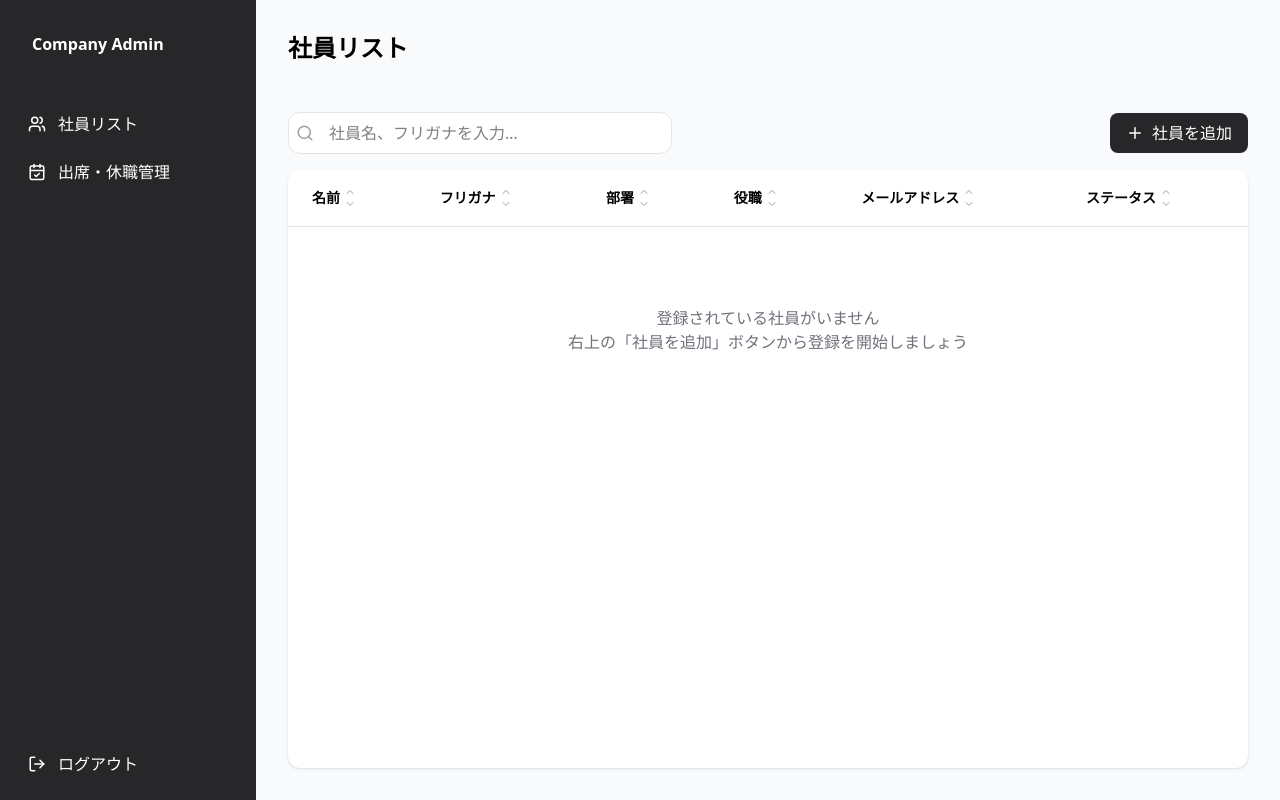
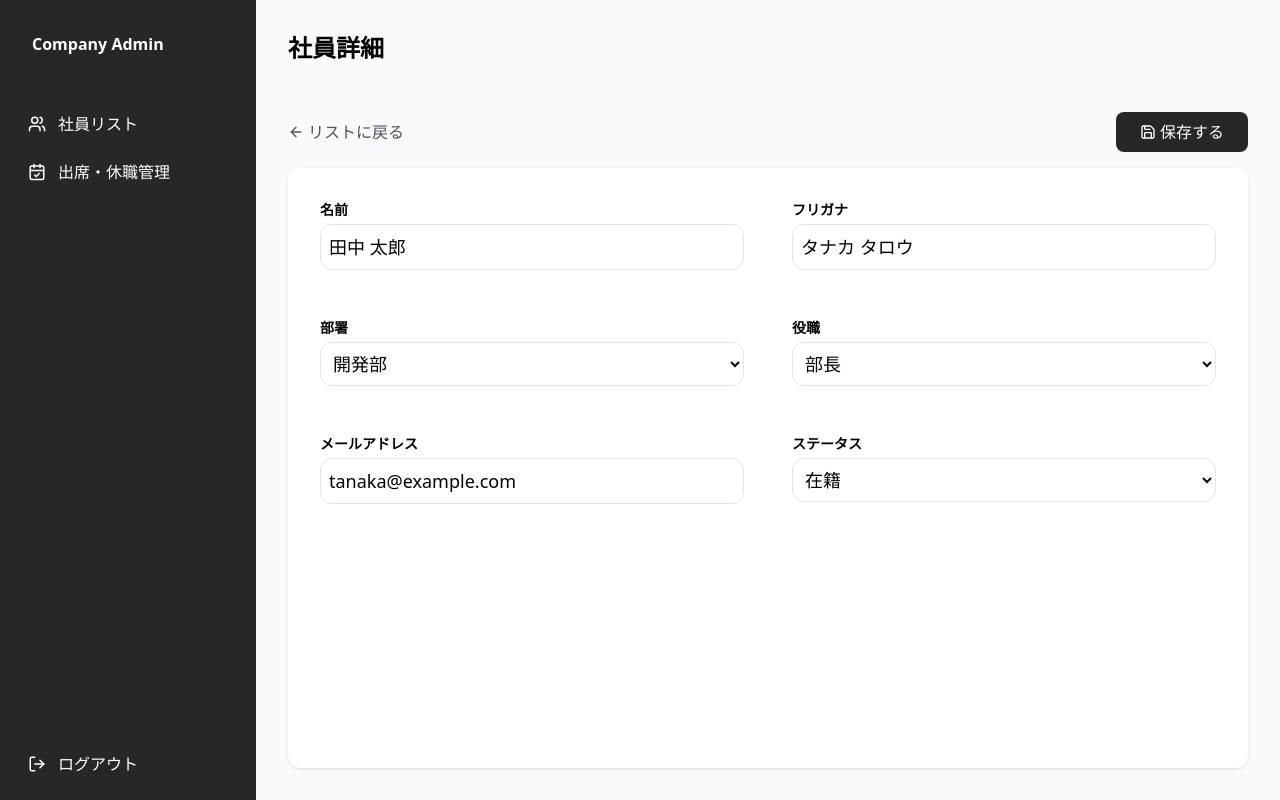
Before and after one commit to dojang102/company-admin-app, a React (Vite) app: page /employees/1 in a window 1280 px wide. Built offline with nearby package versions, Linux system fonts and the light colour scheme.

Commit message:
社員詳細レイアウト

```diff
--- a/package.json
+++ b/package.json
@@ -16,6 +16,7 @@
     "react": "^19.2.0",
     "react-dom": "^19.2.0",
     "react-form-hook": "^0.0.1",
+    "react-router-dom": "^7.13.0",
     "tailwind-merge": "^3.4.0",
     "zod": "^4.3.6"
   },
--- a/src/App.tsx
+++ b/src/App.tsx
@@ -1,12 +1,20 @@
 // src/App.tsx
+import { BrowserRouter, Navigate, Routes, Route } from 'react-router-dom';
 import Layout from './components/Layout';
 import EmployeeListPage from './pages/EmployeeListPage';
+import EmployeeDetailPage from './pages/EmployeeDetailPage';
 
 function App() {
   return (
-    <Layout>
-      <EmployeeListPage />
-    </Layout>
+    <BrowserRouter>
+      <Layout>
+        <Routes>
+          <Route path='/' element={<Navigate to='/employees' replace />} />
+          <Route path='/employees' element={<EmployeeListPage />} />
+          <Route path='/employees/:id' element={<EmployeeDetailPage />} />
+        </Routes>
+      </Layout>
+    </BrowserRouter>
   );
 }
 
--- /dev/null
+++ b/src/pages/EmployeeDetailPage.tsx
@@ -0,0 +1,128 @@
+import { useNavigate, useParams } from 'react-router-dom';
+import PageLayout from '../components/PageLayout';
+import { employees, DEPARTMENTS, POSITIONS } from './EmployeeListPage';
+import type { Employee } from './EmployeeListPage';
+import { ArrowLeft, Save } from 'lucide-react';
+import { useEffect, useState } from 'react';
+
+const EmployeeDetailPage = () => {
+    const { id } = useParams<{ id: string }>();
+    const navigate = useNavigate();
+    const [employee, setEmployee] = useState<Employee | null>(null);
+
+    useEffect(() => {
+        const saved = localStorage.getItem('employee-data');
+        const data: Employee[] = saved ? JSON.parse(saved) : employees;
+
+        const target = data.find(emp => emp.id === id);
+        if (target) {
+            setEmployee(target);
+        } else {
+            navigate('/employees');
+        }
+    }, [id, navigate]);
+
+    if (!employee) return null;
+
+    return (
+        <PageLayout
+            title='社員詳細'
+        >
+            <div className='flex justify-between items-center py-4'>
+                <button
+                    onClick={() => navigate('/employees')}
+                    className='flex items-center text-zinc-600'
+                >
+                    <ArrowLeft size={16} className='mr-1' />
+                    <span>リストに戻る</span>
+                </button>
+                <button className='flex px-6 py-2 items-center bg-zinc-800 rounded-lg text-white'>
+                    <Save size={16} className='mr-1' />
+                    <span>保存する</span>
+                </button>
+            </div>
+            <div className='flex-1 relative overflow-x-auto overflow-y-auto bg-white rounded-xl border-zinc-200 shadow-sm p-8'>
+                <div className='space-y-12'>
+                    <div className='flex gap-12'>
+                        <div className='flex-1 space-y-2'>
+                            <div>
+                                <label className='block text-sm font-semibold mb-1'>名前</label>
+                                <input
+                                    type='text'
+                                    value={employee.name}
+                                    onChange={(e) => setEmployee({ ...employee, name: e.target.value})}
+                                    className='w-full border border-zinc-200 rounded-xl p-2 focus:outline-none focus:border-zinc-800 text-lg'
+                                />
+                            </div>
+                        </div>
+                        <div className='flex-1 space-y-2'>
+                            <div>
+                                <label className='block text-sm font-semibold mb-1'>フリガナ</label>
+                                <input
+                                    type='text'
+                                    value={employee.furigana}
+                                    onChange={(e) => setEmployee({ ...employee, furigana: e.target.value})}
+                                    className='w-full border border-zinc-200 rounded-xl p-2 focus:outline-none focus:border-zinc-800 text-lg'
+                                />
+                            </div>
+                        </div>
+                    </div>
+                    <div className='flex gap-12'>
+                        <div className='flex-1 space-y-2'>
+                            <div>
+                                <label className='block text-sm font-semibold mb-1'>部署</label>
+                                <select
+                                    value={employee.department}
+                                    onChange={(e) => setEmployee({ ...employee, department: e.target.value})}
+                                    className='w-full border border-zinc-200 rounded-xl p-2 focus:outline-none focus:border-zinc-800 text-lg'
+                                >
+                                    {DEPARTMENTS.map(dept => <option key={dept} value={dept}>{dept}</option>)}
+                                </select>
+                            </div>
+                        </div>
+                        <div className='flex-1 space-y-2'>
+                            <div>
+                                <label className='block text-sm font-semibold mb-1'>役職</label>
+                                <select
+                                    value={employee.position}
+                                    onChange={(e) => setEmployee({ ...employee, position: e.target.value})}
+                                    className='w-full border border-zinc-200 rounded-xl p-2 focus:outline-none focus:border-zinc-800 text-lg'
+                                >
+                                    {POSITIONS.map(pos => <option key={pos} value={pos}>{pos}</option>)}
+                                </select>
+                            </div>
+                        </div>
+                    </div>
+                    <div className='flex gap-12'>
+                        <div className='flex-1 space-y-2'>
+                            <div>
+                                <label className='block text-sm font-semibold mb-1'>メールアドレス</label>
+                                <input
+                                    type='text'
+                                    value={employee.email}
+                                    onChange={(e) => setEmployee({ ...employee, email: e.target.value})}
+                                    className='w-full border border-zinc-200 rounded-xl p-2 focus:outline-none focus:border-zinc-800 text-lg'
+                                />
+                            </div>
+                        </div>
+                        <div className='flex-1 space-y-2'>
+                            <div>
+                                <label className='block text-sm font-semibold mb-1'>ステータス</label>
+                                <select
+                                    value={employee.status}
+                                    onChange={(e) => setEmployee({ ...employee, status: e.target.value as '在籍' | '休職中'})}
+                                    className='w-full border border-zinc-200 rounded-xl p-2 focus:outline-none focus:border-zinc-800 text-lg'
+                                >
+                                    <option value='在籍'>在籍</option>
+                                    <option value='休職中'>休職中</option>
+                                </select>
+                            </div>
+                        </div>
+                    </div>
+                </div>
+            </div>
+        </PageLayout>
+    )
+}
+
+export default EmployeeDetailPage;
--- a/src/pages/EmployeeListPage.tsx
+++ b/src/pages/EmployeeListPage.tsx
@@ -4,8 +4,9 @@ import { Search, Plus, ChevronUp, ChevronDown, X } from 'lucide-react';
 import { z } from 'zod';
 import { zodResolver } from '@hookform/resolvers/zod';
 import { useForm } from 'react-hook-form';
+import { useNavigate } from 'react-router-dom';
 
-interface Employee {
+export interface Employee {
     id: string;
     name: string;
     furigana: string;
@@ -15,34 +16,34 @@ interface Employee {
     status: '在籍' | '休職中';
 }
 
-const employees: Employee[] = [
-    // { id: '1', name: '田中 太郎', furigana: 'タナカ タロウ', department: '開発部', position: '部長', email: 'tanaka@example.com', status: '在籍' },
-    // { id: '2', name: '佐藤 花子', furigana: 'サトウ ハナコ', department: '人事部', position: '社員', email: 'sato@example.com', status: '在籍' },
-    // { id: '3', name: '鈴木 一郎', furigana: 'スズキ イチロウ', department: '営業部', position: '係長', email: 'suzuki@example.com', status: '休職中' },
-    // { id: '4', name: '高橋 健二', furigana: 'タカハシ ケンジ', department: '開発部', position: '課長', email: 'takahashi.k@example.com', status: '在籍' },
-    // { id: '5', name: '伊藤 恵子', furigana: 'イトウ ケイコ', department: '総務部', position: '社員', email: 'ito.k@example.com', status: '在籍' },
-    // { id: '6', name: '渡辺 誠', furigana: 'ワタナベ マコト', department: '開発部', position: '社員', email: 'watanabe.m@example.com', status: '在籍' },
-    // { id: '7', name: '山本 裕子', furigana: 'ヤマモト ユウコ', department: '営業部', position: '課長', email: 'yamamoto.y@example.com', status: '在籍' },
-    // { id: '8', name: '中村 俊介', furigana: 'ナカムラ シュンスケ', department: 'マーケティング部', position: '社員', email: 'nakamura.s@example.com', status: '在籍' },
-    // { id: '9', name: '小林 直樹', furigana: 'コバヤシ ナオキ', department: '開発部', position: '係長', email: 'kobayashi.n@example.com', status: '休職中' },
-    // { id: '10', name: '加藤 真由美', furigana: 'カトウ マユミ', department: '人事部', position: '課長', email: 'kato.m@example.com', status: '在籍' },
-    // { id: '11', name: '吉田 拓也', furigana: 'ヨシダ タクヤ', department: '営業部', position: '社員', email: 'yoshida.t@example.com', status: '在籍' },
-    // { id: '12', name: '山田 杏奈', furigana: 'ヤマダ アンナ', department: '総務部', position: '社員', email: 'yamada.a@example.com', status: '在籍' },
-    // { id: '13', name: '佐々木 亮', furigana: 'ササキ リョウ', department: '開発部', position: '社員', email: 'sasaki.r@example.com', status: '在籍' },
-    // { id: '14', name: '山口 祥子', furigana: 'ヤマグチ ショウコ', department: 'マーケティング部', position: '部長', email: 'yamaguchi.s@example.com', status: '在籍' },
-    // { id: '15', name: '松本 潤', furigana: 'マツモト ジュン', department: '営業部', position: '社員', email: 'matsumoto.j@example.com', status: '在籍' },
-    // { id: '16', name: '井上 舞', furigana: 'イノウエ マイ', department: '人事部', position: '社員', email: 'inoue.m@example.com', status: '在籍' },
-    // { id: '17', name: '木村 浩一', furigana: 'キムラ コウイチ', department: '開発部', position: '社員', email: 'kimura.k@example.com', status: '休職中' },
-    // { id: '18', name: '林 結衣', furigana: 'ハヤシ ユイ', department: '総務部', position: '係長', email: 'hayashi.y@example.com', status: '在籍' },
-    // { id: '19', name: '斎藤 隆', furigana: 'サイトウ タカシ', department: '営業部', position: '社員', email: 'saito.t@example.com', status: '在籍' },
-    // { id: '20', name: '清水 健太', furigana: 'シミズ ケンタ', department: '開発部', position: '社員', email: 'shimizu.k@example.com', status: '在籍' },
-    // { id: '21', name: '佐藤 健太', furigana: 'サトウ ケンタ', department: '開発部', position: '社員', email: 'sato.k@example.com', status: '在籍' },
-    // { id: '22', name: '佐藤 翔太', furigana: 'サトウ ショウタ', department: '営業部', position: '社員', email: 'sato.s@example.com', status: '在籍' },
-    // { id: '23', name: '田中 志保', furigana: 'タナカ シホ', department: 'マーケティング部', position: '係長', email: 'tanaka.s@example.com', status: '在籍' },
+export const employees: Employee[] = [
+    { id: '1', name: '田中 太郎', furigana: 'タナカ タロウ', department: '開発部', position: '部長', email: 'tanaka@example.com', status: '在籍' },
+    { id: '2', name: '佐藤 花子', furigana: 'サトウ ハナコ', department: '人事部', position: '社員', email: 'sato@example.com', status: '在籍' },
+    { id: '3', name: '鈴木 一郎', furigana: 'スズキ イチロウ', department: '営業部', position: '係長', email: 'suzuki@example.com', status: '休職中' },
+    { id: '4', name: '高橋 健二', furigana: 'タカハシ ケンジ', department: '開発部', position: '課長', email: 'takahashi.k@example.com', status: '在籍' },
+    { id: '5', name: '伊藤 恵子', furigana: 'イトウ ケイコ', department: '総務部', position: '社員', email: 'ito.k@example.com', status: '在籍' },
+    { id: '6', name: '渡辺 誠', furigana: 'ワタナベ マコト', department: '開発部', position: '社員', email: 'watanabe.m@example.com', status: '在籍' },
+    { id: '7', name: '山本 裕子', furigana: 'ヤマモト ユウコ', department: '営業部', position: '課長', email: 'yamamoto.y@example.com', status: '在籍' },
+    { id: '8', name: '中村 俊介', furigana: 'ナカムラ シュンスケ', department: 'マーケティング部', position: '社員', email: 'nakamura.s@example.com', status: '在籍' },
+    { id: '9', name: '小林 直樹', furigana: 'コバヤシ ナオキ', department: '開発部', position: '係長', email: 'kobayashi.n@example.com', status: '休職中' },
+    { id: '10', name: '加藤 真由美', furigana: 'カトウ マユミ', department: '人事部', position: '課長', email: 'kato.m@example.com', status: '在籍' },
+    { id: '11', name: '吉田 拓也', furigana: 'ヨシダ タクヤ', department: '営業部', position: '社員', email: 'yoshida.t@example.com', status: '在籍' },
+    { id: '12', name: '山田 杏奈', furigana: 'ヤマダ アンナ', department: '総務部', position: '社員', email: 'yamada.a@example.com', status: '在籍' },
+    { id: '13', name: '佐々木 亮', furigana: 'ササキ リョウ', department: '開発部', position: '社員', email: 'sasaki.r@example.com', status: '在籍' },
+    { id: '14', name: '山口 祥子', furigana: 'ヤマグチ ショウコ', department: 'マーケティング部', position: '部長', email: 'yamaguchi.s@example.com', status: '在籍' },
+    { id: '15', name: '松本 潤', furigana: 'マツモト ジュン', department: '営業部', position: '社員', email: 'matsumoto.j@example.com', status: '在籍' },
+    { id: '16', name: '井上 舞', furigana: 'イノウエ マイ', department: '人事部', position: '社員', email: 'inoue.m@example.com', status: '在籍' },
+    { id: '17', name: '木村 浩一', furigana: 'キムラ コウイチ', department: '開発部', position: '社員', email: 'kimura.k@example.com', status: '休職中' },
+    { id: '18', name: '林 結衣', furigana: 'ハヤシ ユイ', department: '総務部', position: '係長', email: 'hayashi.y@example.com', status: '在籍' },
+    { id: '19', name: '斎藤 隆', furigana: 'サイトウ タカシ', department: '営業部', position: '社員', email: 'saito.t@example.com', status: '在籍' },
+    { id: '20', name: '清水 健太', furigana: 'シミズ ケンタ', department: '開発部', position: '社員', email: 'shimizu.k@example.com', status: '在籍' },
+    { id: '21', name: '佐藤 健太', furigana: 'サトウ ケンタ', department: '開発部', position: '社員', email: 'sato.k@example.com', status: '在籍' },
+    { id: '22', name: '佐藤 翔太', furigana: 'サトウ ショウタ', department: '営業部', position: '社員', email: 'sato.s@example.com', status: '在籍' },
+    { id: '23', name: '田中 志保', furigana: 'タナカ シホ', department: 'マーケティング部', position: '係長', email: 'tanaka.s@example.com', status: '在籍' },
 ];
 
-const DEPARTMENTS = ['開発部', '営業部', '人事部', '総務部', 'マーケティング部'] as const;
-const POSITIONS = ['部長', '課長', '係長', '主任', '社員'] as const;
+export const DEPARTMENTS = ['開発部', '営業部', '人事部', '総務部', 'マーケティング部'] as const;
+export const POSITIONS = ['部長', '課長', '係長', '主任', '社員'] as const;
 
 const employeeValidation = z.object({
     name: z.string().min(1, '名前は必須です'),
@@ -55,9 +56,24 @@ const employeeValidation = z.object({
 
 type EmployeeFormData = z.infer<typeof employeeValidation>;
 
+// メイン
 const EmployeeListPage = () => {
     const [inputSearch, setInputSearch] = useState('');         // input value
-    const [tableItems, setTableItems] = useState(employees);    // 社員データー
+    // const [tableItems, setTableItems] = useState(employees);    // 社員データー
+    const [tableItems, setTableItems] = useState<Employee[]>(() => {
+        const saved = localStorage.getItem('employee-data');
+
+        if (saved) {
+            try {
+                return JSON.parse(saved);
+            } catch (e) {
+                return employees;
+            }
+        }
+        localStorage.setItem('employee-data', JSON.stringify(employees));
+        return employees;
+    });    // 社員データー
+
     const tableHeaders: { key: keyof Employee; label: string; }[] = [
         { key: 'name', label: '名前' },
         { key: 'furigana', label: 'フリガナ' },
@@ -75,6 +91,8 @@ const EmployeeListPage = () => {
     });
 
     const [isOpenDrawer, setIsOpenDrawer] = useState(false);
+
+    const navigate = useNavigate();
 
     // ソートアイコンcss制御
     const SortIcon = ({ columnKey }: { columnKey: keyof Employee }) => {
@@ -158,6 +176,8 @@ const EmployeeListPage = () => {
         formState: { errors },
     } = useForm<EmployeeFormData>({
         resolver: zodResolver(employeeValidation),
+        mode: 'onSubmit',
+        reValidateMode: 'onChange',
         defaultValues: {
             name: '',
             furigana: '',
@@ -170,16 +190,27 @@ const EmployeeListPage = () => {
 
     const watchedValues = watch();
 
+    // 登録保存機能
     const onSubmit = (data: EmployeeFormData) => {
         const newEmployee: Employee = {
             ...data,
             id: crypto.randomUUID(),
         };
 
-        setTableItems((prev) => [newEmployee, ...prev]);
+        const updatedItems = [newEmployee, ...tableItems];
+
+        setTableItems(updatedItems);
+
+        localStorage.setItem('employee-data', JSON.stringify(updatedItems));
+
         setIsOpenDrawer(false);
         reset();
     };
+
+    const handleCancel = () => {
+        reset();
+        setIsOpenDrawer(false);
+    }
 
     return (
         <PageLayout
@@ -247,7 +278,11 @@ const EmployeeListPage = () => {
                             </tr>
                         ) : (
                             searchedEmployees.map((employee) => (
-                                <tr key={employee.id} className='hover:bg-zinc-200 transition-colors cursor-default'>
+                                <tr
+                                    key={employee.id}
+                                    className='hover:bg-zinc-200 transition-colors cursor-default'
+                                    onClick={() => navigate(`/employees/${employee.id}`)}
+                                >
                                     <td className='px-6 py-4 text-sm'>{employee.name}</td>
                                     <td className='px-6 py-4 text-sm'>{employee.furigana}</td>
                                     <td className='px-6 py-4 text-sm'>{employee.department}</td>
@@ -338,15 +373,18 @@ const EmployeeListPage = () => {
                     </form>
                     <div className='flex items-center justify-end gap-2'>
                         <button
-                            className='flex px-4 py-2 items-center justify-center border border-zinc-200 rounded-lg'>
+                            className='flex px-4 py-2 items-center justify-center border border-zinc-200 rounded-lg'
+                            onClick={handleCancel}
+                        >
                             キャンセル
                         </button>
                         <button
                             type='submit'
                             form='employee-form'
                             className='flex px-4 py-2 items-center justify-center bg-zinc-800 rounded-lg text-white'
-                            onClick={() => onSubmit}
-                        >保存する</button>
+                        >
+                            保存する
+                        </button>
                     </div>
                 </div>
             </div>
```
Also changed, not shown: 1 other file (tests, documents, lock files or other folders).
